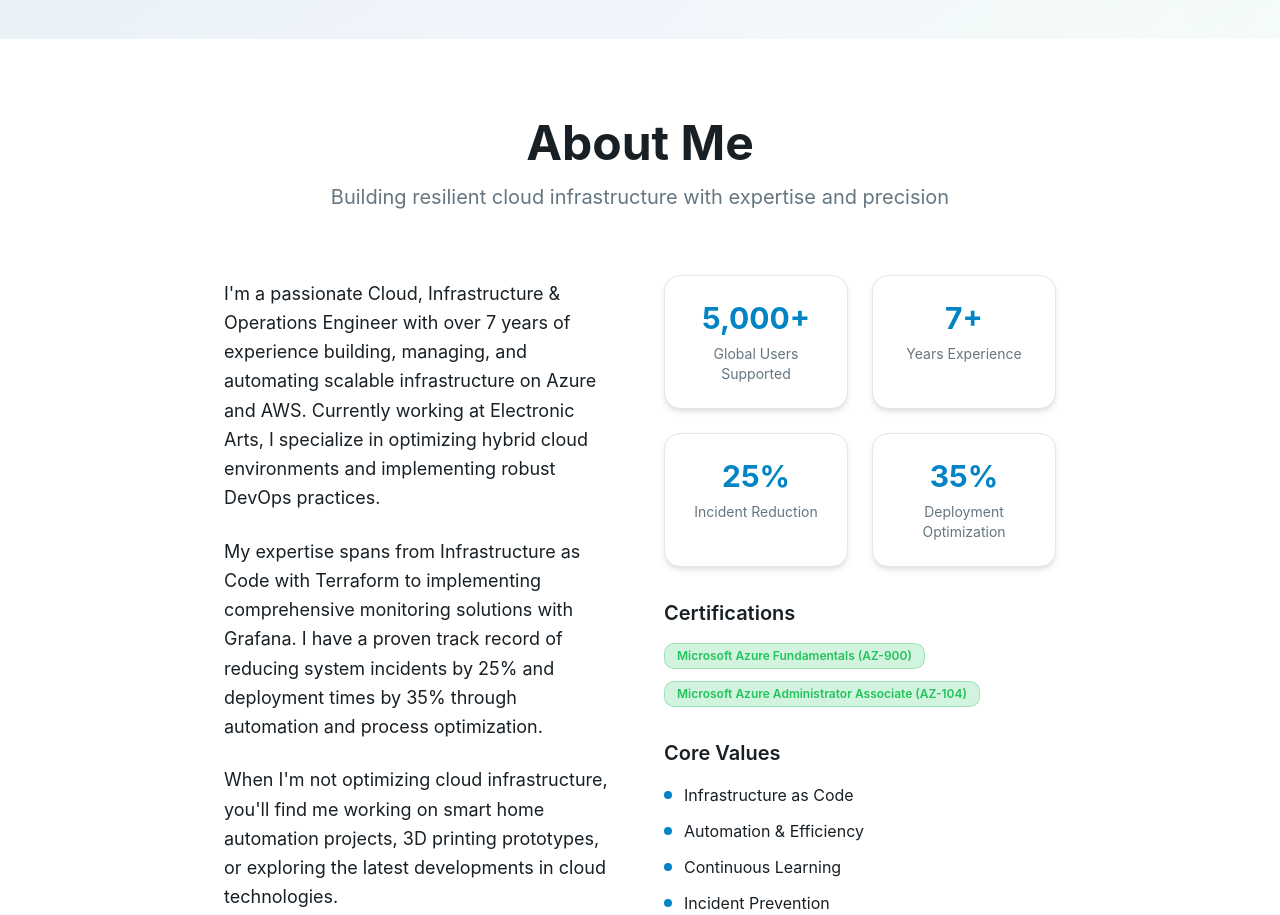
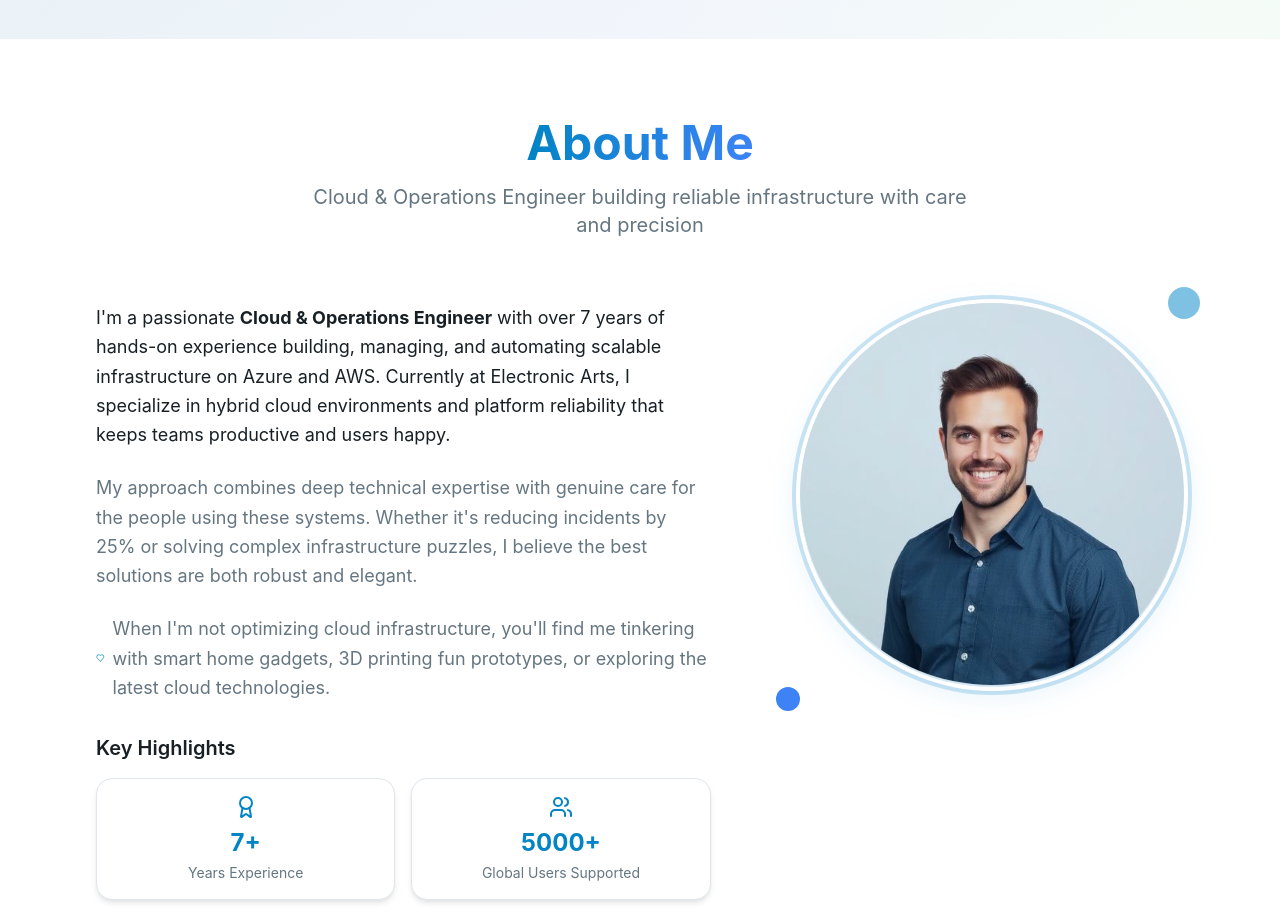
Before and after one commit to istanculea/ionutstanculea, a React (Vite) app: page / in a window 1280 px wide. Shown: the part 761-1676 px from the top of the page. Built offline with nearby package versions, Linux system fonts and the light colour scheme.

Commit message:
feat: Implement About Me section
Implements the About Me section as per the design plan. This includes a two-column layout for desktop, stacking for mobile, a profile image, key stats with icons, certifications, core values, and a personal touch.

```diff
--- a/src/components/About.tsx
+++ b/src/components/About.tsx
@@ -1,89 +1,191 @@
+import { useEffect, useState } from "react"
+import { Award, Cloud, Users, TrendingUp, Download, Heart } from "lucide-react"
+import { Button } from "@/components/ui/button"
+import { Badge } from "@/components/ui/badge"
+import portraitImage from "@/assets/ionut-portrait.jpg"
+
 export function About() {
+  const [counters, setCounters] = useState({
+    experience: 0,
+    users: 0,
+    incidents: 0,
+    issues: 0
+  })
+
+  const finalValues = {
+    experience: 7,
+    users: 5000,
+    incidents: 25,
+    issues: 1000
+  }
+
+  useEffect(() => {
+    const observer = new IntersectionObserver(
+      (entries) => {
+        entries.forEach((entry) => {
+          if (entry.isIntersecting) {
+            // Animate counters
+            Object.keys(finalValues).forEach((key) => {
+              const finalValue = finalValues[key as keyof typeof finalValues]
+              let current = 0
+              const increment = finalValue / 60 // 60 frames for 1 second animation
+
+              const timer = setInterval(() => {
+                current += increment
+                if (current >= finalValue) {
+                  current = finalValue
+                  clearInterval(timer)
+                }
+                setCounters(prev => ({ ...prev, [key]: Math.floor(current) }))
+              }, 16) // ~60fps
+            })
+          }
+        })
+      },
+      { threshold: 0.3 }
+    )
+
+    const aboutSection = document.getElementById('about')
+    if (aboutSection) observer.observe(aboutSection)
+
+    return () => observer.disconnect()
+  }, [])
+
+  const highlights = [
+    { icon: Award, label: "Years Experience", value: counters.experience, suffix: "+" },
+    { icon: Users, label: "Global Users Supported", value: counters.users, suffix: "+" },
+    { icon: TrendingUp, label: "Incident Reduction", value: counters.incidents, suffix: "%" },
+    { icon: Cloud, label: "Issues Resolved", value: counters.issues, suffix: "+" }
+  ]
+
+  const skills = [
+    "Terraform", "Azure", "AWS", "CI/CD", "Automation", "Monitoring", "DevOps"
+  ]
+
+  const certifications = [
+    "Microsoft Azure Fundamentals (AZ-900)",
+    "Microsoft Azure Administrator Associate (AZ-104)"
+  ]
+
   return (
-    <section id="about" className="py-20 px-6">
-      <div className="container max-w-4xl mx-auto">
-        <div className="text-center space-y-4 mb-16">
-          <h2 className="text-4xl lg:text-5xl font-bold">About Me</h2>
-          <p className="text-xl text-muted-foreground">
-            Building resilient cloud infrastructure with expertise and precision
+    <section id="about" className="py-20 px-6 scroll-mt-20">
+      <div className="container max-w-6xl mx-auto">
+        {/* Section Header */}
+        <div className="text-center space-y-4 mb-16 animate-fade-up">
+          <h2 className="text-4xl lg:text-5xl font-bold">
+            <span className="text-gradient">About Me</span>
+          </h2>
+          <p className="text-xl text-muted-foreground max-w-2xl mx-auto">
+            Cloud & Operations Engineer building reliable infrastructure with care and precision
           </p>
         </div>
 
-        <div className="grid lg:grid-cols-2 gap-12 items-center">
+        {/* Main Content */}
+        <div className="grid lg:grid-cols-12 gap-12 items-start">
+          {/* Left Column - Content */}
+          <div className="lg:col-span-7 space-y-8 animate-fade-up">
+            {/* Summary */}
             <div className="space-y-6">
-            <p className="text-lg leading-relaxed">
-              I'm a passionate Cloud, Infrastructure & Operations Engineer with over 7 years
-              of experience building, managing, and automating scalable infrastructure on Azure
-              and AWS. Currently working at Electronic Arts, I specialize in optimizing hybrid
-              cloud environments and implementing robust DevOps practices.
+              <p className="text-lg leading-relaxed text-foreground">
+                I'm a passionate <strong>Cloud & Operations Engineer</strong> with over 7 years
+                of hands-on experience building, managing, and automating scalable infrastructure
+                on Azure and AWS. Currently at Electronic Arts, I specialize in hybrid cloud
+                environments and platform reliability that keeps teams productive and users happy.
               </p>
 
-            <p className="text-lg leading-relaxed">
-              My expertise spans from Infrastructure as Code with Terraform to implementing
-              comprehensive monitoring solutions with Grafana. I have a proven track record
-              of reducing system incidents by 25% and deployment times by 35% through
-              automation and process optimization.
+              <p className="text-lg leading-relaxed text-muted-foreground">
+                My approach combines deep technical expertise with genuine care for the people
+                using these systems. Whether it's reducing incidents by 25% or solving complex
+                infrastructure puzzles, I believe the best solutions are both robust and elegant.
               </p>
 
-            <p className="text-lg leading-relaxed">
-              When I'm not optimizing cloud infrastructure, you'll find me working on smart
-              home automation projects, 3D printing prototypes, or exploring the latest
-              developments in cloud technologies.
+              <p className="text-lg leading-relaxed text-muted-foreground flex items-center gap-2">
+                <Heart className="h-5 w-5 text-primary" />
+                When I'm not optimizing cloud infrastructure, you'll find me tinkering with smart
+                home gadgets, 3D printing fun prototypes, or exploring the latest cloud technologies.
               </p>
             </div>
 
-          <div className="space-y-8">
-            <div className="grid grid-cols-2 gap-6">
-              <div className="surface-card p-6 text-center">
-                <div className="text-3xl font-bold text-primary">5,000+</div>
-                <div className="text-sm text-muted-foreground mt-2">Global Users Supported</div>
+            {/* Key Highlights */}
+            <div className="space-y-4">
+              <h3 className="text-xl font-semibold text-foreground">Key Highlights</h3>
+              <div className="grid grid-cols-2 gap-4">
+                {highlights.map((highlight, index) => {
+                  const IconComponent = highlight.icon
+                  return (
+                    <div
+                      key={highlight.label}
+                      className="surface-card p-4 text-center hover:scale-105 transition-transform duration-200"
+                      style={{ animationDelay: `${index * 100}ms` }}
+                    >
+                      <IconComponent className="h-6 w-6 text-primary mx-auto mb-2" />
+                      <div className="text-2xl font-bold text-primary">
+                        {highlight.value}{highlight.suffix}
                       </div>
-              <div className="surface-card p-6 text-center">
-                <div className="text-3xl font-bold text-primary">7+</div>
-                <div className="text-sm text-muted-foreground mt-2">Years Experience</div>
+                      <div className="text-sm text-muted-foreground mt-1">
+                        {highlight.label}
                       </div>
-              <div className="surface-card p-6 text-center">
-                <div className="text-3xl font-bold text-primary">25%</div>
-                <div className="text-sm text-muted-foreground mt-2">Incident Reduction</div>
                     </div>
-              <div className="surface-card p-6 text-center">
-                <div className="text-3xl font-bold text-primary">35%</div>
-                <div className="text-sm text-muted-foreground mt-2">Deployment Optimization</div>
+                  )
+                })}
               </div>
             </div>
 
+            {/* Core Skills */}
             <div className="space-y-4">
-              <h3 className="text-xl font-semibold">Certifications</h3>
-              <div className="space-y-3">
-                <div className="flex items-center space-x-3">
-                  <span className="cert-badge">Microsoft Azure Fundamentals (AZ-900)</span>
-                </div>
-                <div className="flex items-center space-x-3">
-                  <span className="cert-badge">Microsoft Azure Administrator Associate (AZ-104)</span>
-                </div>
+              <h3 className="text-xl font-semibold text-foreground">Core Skills</h3>
+              <div className="flex flex-wrap gap-2">
+                {skills.map((skill) => (
+                  <Badge key={skill} className="skill-badge">
+                    {skill}
+                  </Badge>
+                ))}
               </div>
             </div>
 
+            {/* Certifications */}
             <div className="space-y-4">
-              <h3 className="text-xl font-semibold">Core Values</h3>
-              <ul className="space-y-3">
-                <li className="flex items-center space-x-3">
-                  <div className="w-2 h-2 bg-primary rounded-full"></div>
-                  <span>Infrastructure as Code</span>
-                </li>
-                <li className="flex items-center space-x-3">
-                  <div className="w-2 h-2 bg-primary rounded-full"></div>
-                  <span>Automation & Efficiency</span>
-                </li>
-                <li className="flex items-center space-x-3">
-                  <div className="w-2 h-2 bg-primary rounded-full"></div>
-                  <span>Continuous Learning</span>
-                </li>
-                <li className="flex items-center space-x-3">
-                  <div className="w-2 h-2 bg-primary rounded-full"></div>
-                  <span>Incident Prevention</span>
-                </li>
-              </ul>
+              <h3 className="text-xl font-semibold text-foreground">Certifications</h3>
+              <div className="space-y-2">
+                {certifications.map((cert) => (
+                  <div key={cert} className="flex items-center space-x-3">
+                    <Award className="h-4 w-4 text-success" />
+                    <span className="cert-badge">{cert}</span>
+                  </div>
+                ))}
+              </div>
+            </div>
+
+            {/* CTA */}
+            <div className="pt-4">
+              <Button
+                className="btn-hero hover-scale"
+                onClick={() => window.open('/cv.pdf', '_blank')}
+              >
+                <Download className="h-4 w-4 mr-2" />
+                Download Resume
+              </Button>
+            </div>
+          </div>
+
+          {/* Right Column - Profile Image */}
+          <div className="lg:col-span-5 flex justify-center lg:justify-end">
+            <div className="relative animate-scale-in">
+              <div className="relative">
+                <img
+                  src={portraitImage}
+                  alt="Ionuț Stănculea - Cloud & Operations Engineer"
+                  className="w-80 h-80 lg:w-96 lg:h-96 object-cover rounded-full shadow-tech animate-float"
+                />
+                {/* Decorative ring */}
+                <div className="absolute inset-0 rounded-full ring-4 ring-primary/20 ring-offset-4 ring-offset-background"></div>
+                {/* Gradient overlay effect */}
+                <div className="absolute inset-0 rounded-full bg-gradient-to-tr from-primary/10 to-accent/10"></div>
+              </div>
+
+              {/* Floating elements */}
+              <div className="absolute -top-4 -right-4 w-8 h-8 bg-primary rounded-full animate-pulse"></div>
+              <div className="absolute -bottom-6 -left-6 w-6 h-6 bg-accent rounded-full animate-pulse" style={{ animationDelay: '1s' }}></div>
             </div>
           </div>
         </div>
```
Lines whose indentation alone changed are shown as unchanged.
